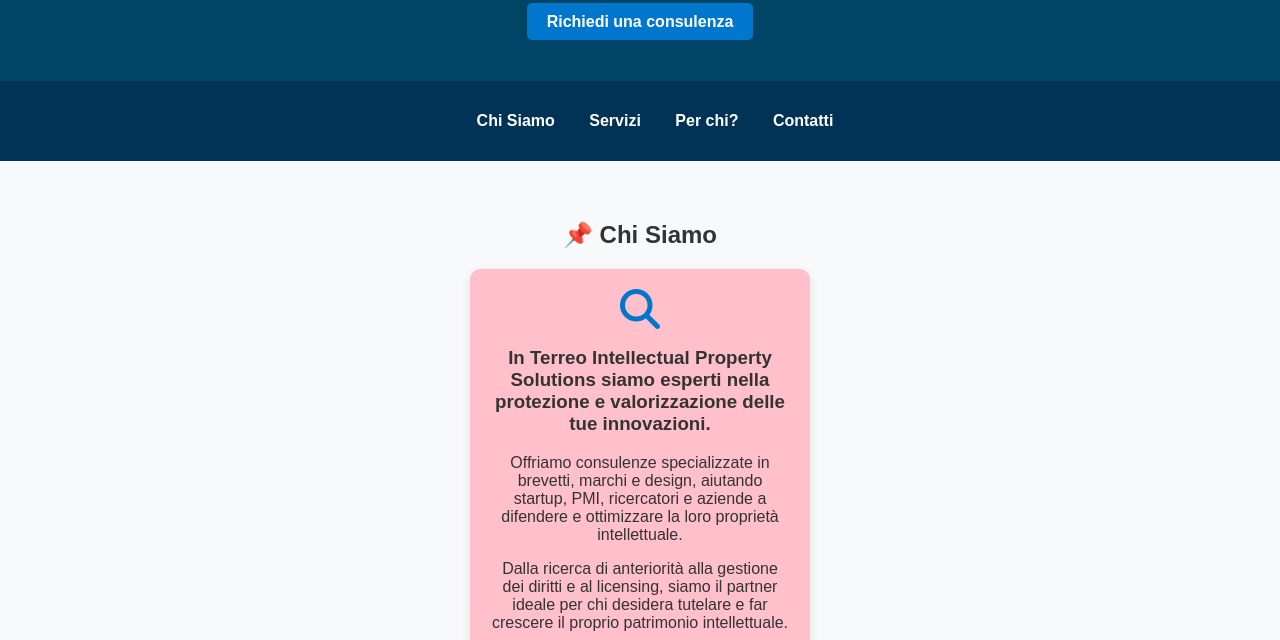
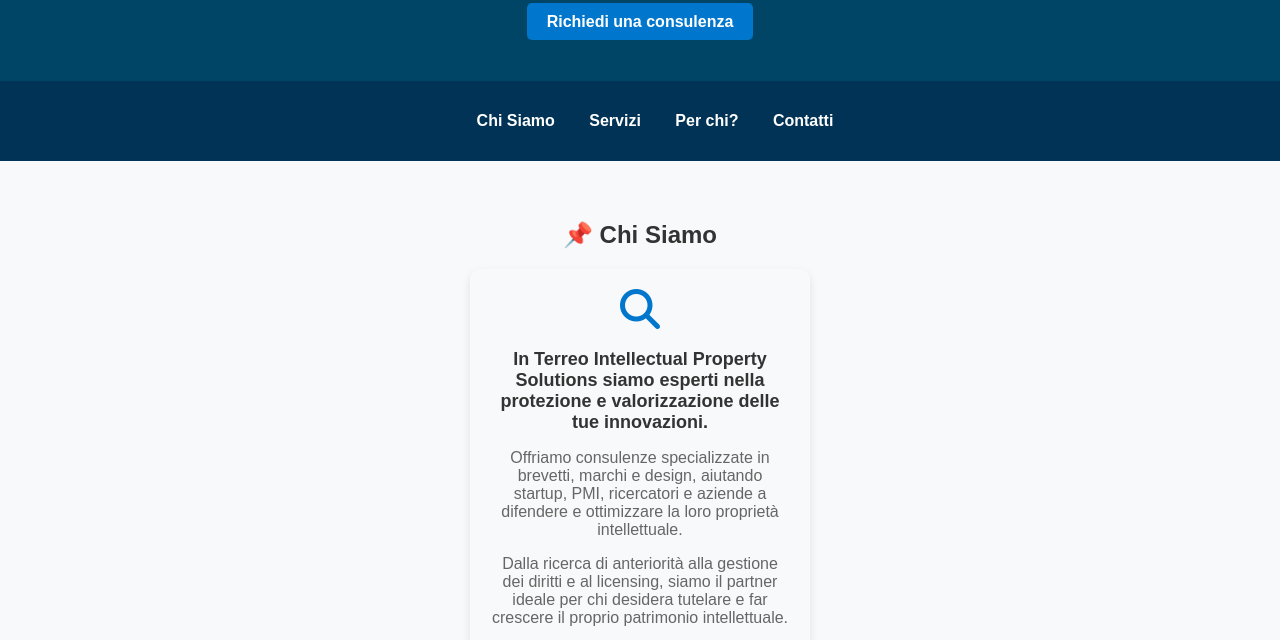
Before and after one commit to VittorioTerreo/Terreo-ip, a plain HTML site: page index.html in a window 1280 px wide. Shown: the part 151-791 px from the top of the page. Drawn offline with Linux system fonts and the light colour scheme.

Commit message:
Update styl3es.css
Signed-off-by: VittorioTerreo <vittorio.terreo001@gmail.com>

```diff
--- a/styles.css
+++ b/styles.css
@@ -2,7 +2,7 @@ body {
     font-family: 'Arial', sans-serif;
     margin: 0;
     padding: 0;
-    background: #f8f9fa;
+    background: #f8f9fa; /* Grigio chiaro per sfondo */
     color: #333;
 }
 
@@ -65,12 +65,13 @@ section {
 }
 
 .card {
-    background: pink;
+    background: #f8f9fa; /* Grigio chiaro per la card */
     padding: 20px;
     border-radius: 10px;
     box-shadow: 0 4px 10px rgba(0, 0, 0, 0.1);
     width: 300px;
     transition: transform 0.3s ease;
+    text-align: center; /* Per allineare il contenuto al centro */
 }
 
 .card:hover {
@@ -80,6 +81,17 @@ section {
 .card i {
     font-size: 40px;
     color: #0077cc;
+    margin-bottom: 10px; /* Aggiunto margine inferiore per separare icona dal testo */
+}
+
+.card h3 {
+    font-size: 18px;
+    margin: 10px 0;
+}
+
+.card p {
+    font-size: 16px;
+    color: #666; /* Colore del testo più morbido */
 }
 
 form {
```
